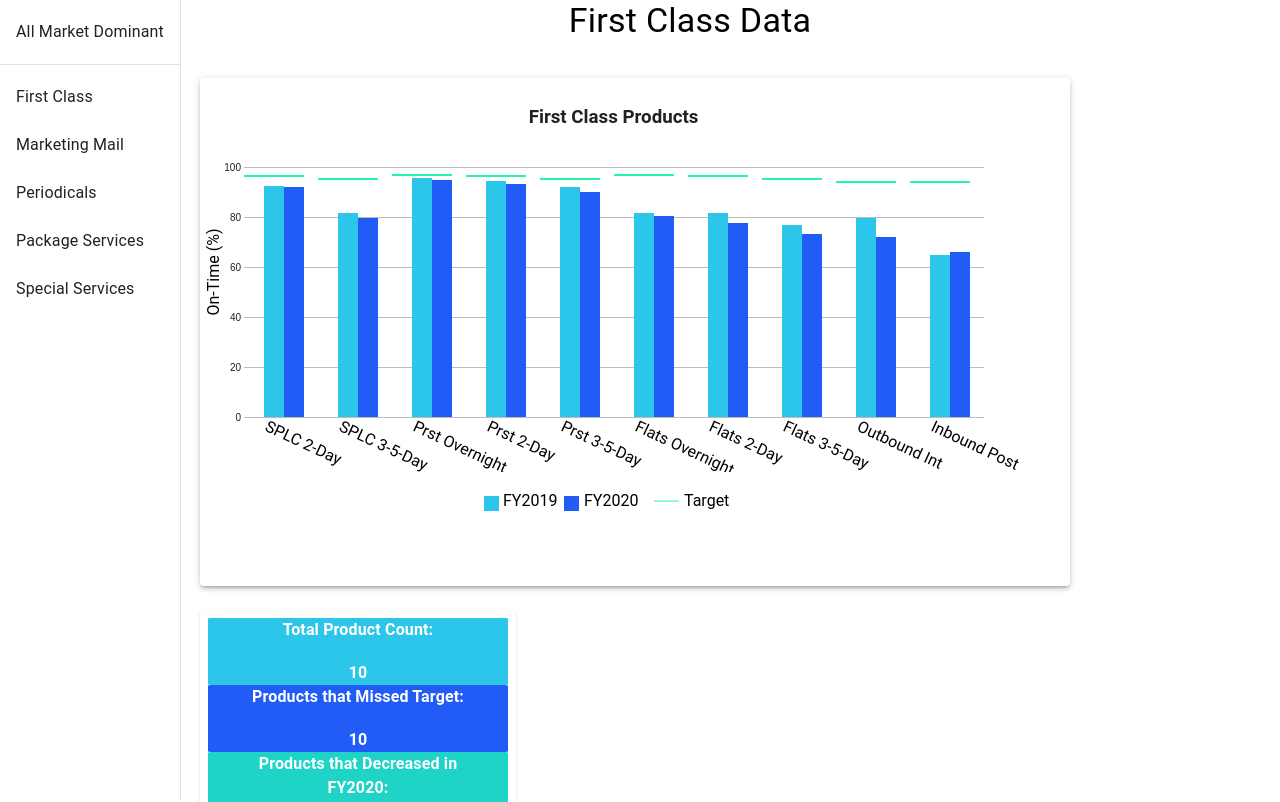
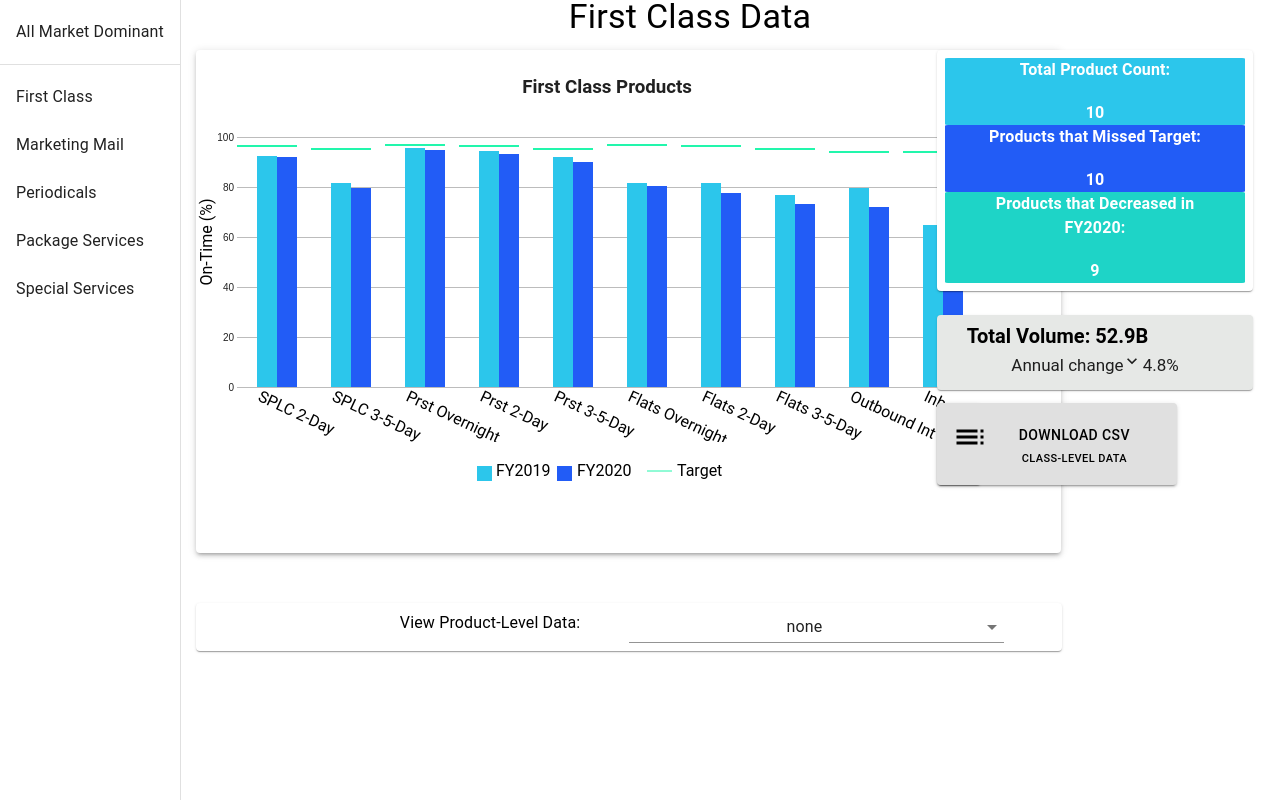
Before and after one commit to matt-ashford/matt-ashford.github.io, a React (Create React App) app: page /first-class in a window 1280 px wide. Shown: the top 802 px of the page. Built offline with nearby package versions, Linux system fonts and the light colour scheme.

Commit message:
fixed layout issues

```diff
--- a/src/Design/MyTheme.js
+++ b/src/Design/MyTheme.js
@@ -84,6 +84,9 @@ export const useStyles_ClassPage = makeStyles((theme) => ({
     width: 850,
     padding: "1%",
   },
+  classGraphContainer: {
+    maxWidth: 950,
+  },
 }));
 
 export default myTheme;
--- a/src/mailClassComponents/FirstClass.jsx
+++ b/src/mailClassComponents/FirstClass.jsx
@@ -36,7 +36,8 @@ export const FirstClass = () => {
 
   return (
     <div className={classes.root} id="allMdContainer">
-      <Grid container spacing={3}>
+      <Grid container spacing={1} justifyContent="flex-start">
+        <Grid container>
           <Grid item xs={12}>
             <div className={classes.root}>
               <Typography variant="h4" component="h4" gutterBottom>
@@ -44,8 +45,12 @@ export const FirstClass = () => {
               </Typography>
             </div>
           </Grid>
-        <Grid item lg={9} xs={12}>
-          <Paper className={classes.graphDiv} elevation={3} width={graphWidth}>
+          <Grid item md={9} xs={12} className={classes.classGraphContainer}>
+            <Paper
+              className={classes.graphDiv}
+              elevation={3}
+              width={graphWidth}
+            >
               <ClassLevelGraph
                 propData={fcAnnualData}
                 mailClass={"First Class"}
@@ -53,7 +58,7 @@ export const FirstClass = () => {
             </Paper>
           </Grid>
 
-        <Grid item xs={3}>
+          <Grid item xs={3} float="left">
             <Grid container direction="column" spacing={3}>
               <Grid item lg={7} md={12}>
                 <Paper className={classes.paper}>
@@ -80,8 +85,9 @@ export const FirstClass = () => {
               </Grid>
             </Grid>
           </Grid>
+        </Grid>
 
-        <Paper className={classes.paperDropdown}>
+        <Paper item xs={12} className={classes.paperDropdown}>
           <ProductDropdown
             propData={fcAnnualData}
             selectedProductId={selectedProductId}
--- a/src/mailClassComponents/MarketingMailClass.jsx
+++ b/src/mailClassComponents/MarketingMailClass.jsx
@@ -43,7 +43,7 @@ export const MarketingMail = (props) => {
             </Typography>
           </div>
         </Grid>
-        <Grid item lg={9} md={12}>
+        <Grid item lg={9} md={12} className={classes.classGraphContainer}>
           <Paper className={classes.graphDiv} elevation={3}>
             <ClassLevelGraph
               propData={mmAnnualData}
```
Lines whose indentation alone changed are shown as unchanged.
